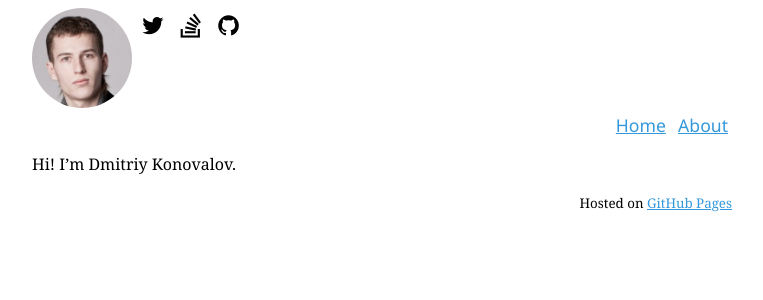
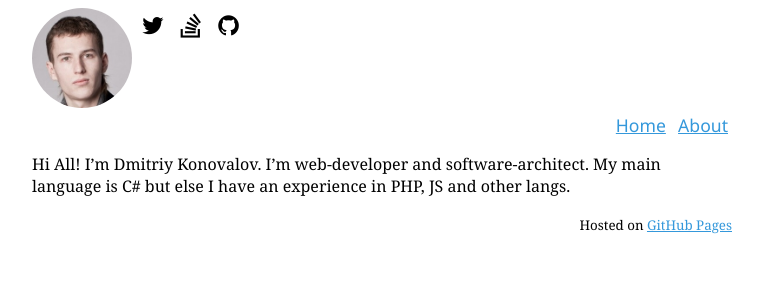
Before and after one commit to dmitriy-v-k/dmitriy-v-k.github.io, a Jekyll site: the page built from about-me.md, in a window 1280 px wide. Shown: the top 300 px of the page, without its empty margins (258-1021 px from the left). Built offline with Jekyll 4.4.1, drawn with Linux system fonts in a browser that asks for light colours.

Commit message:
about fixed

```diff
--- a/about-me.md
+++ b/about-me.md
@@ -2,4 +2,5 @@
 layout: default
 ---
 
-Hi! I'm Dmitriy Konovalov.
+Hi All! I'm Dmitriy Konovalov. I'm web-developer and software-architect.
+My main language is C# but else I have an experience in PHP, JS and other langs.
```
